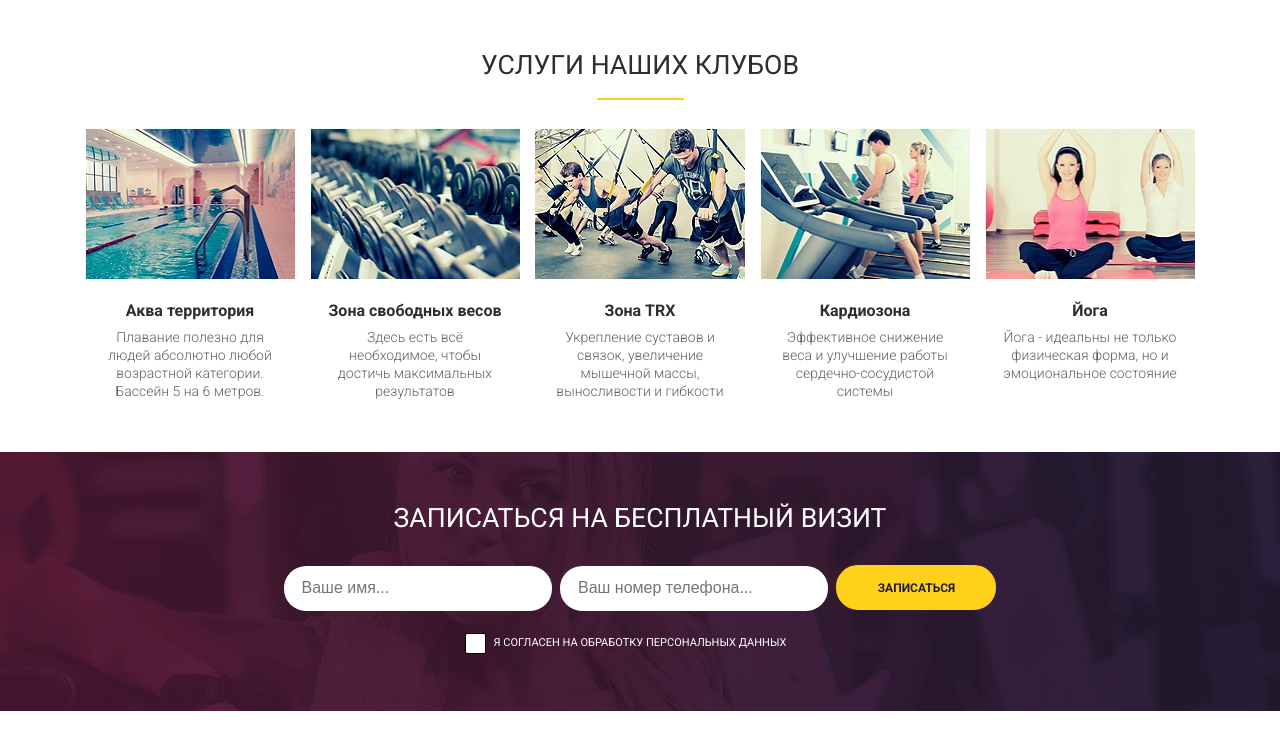
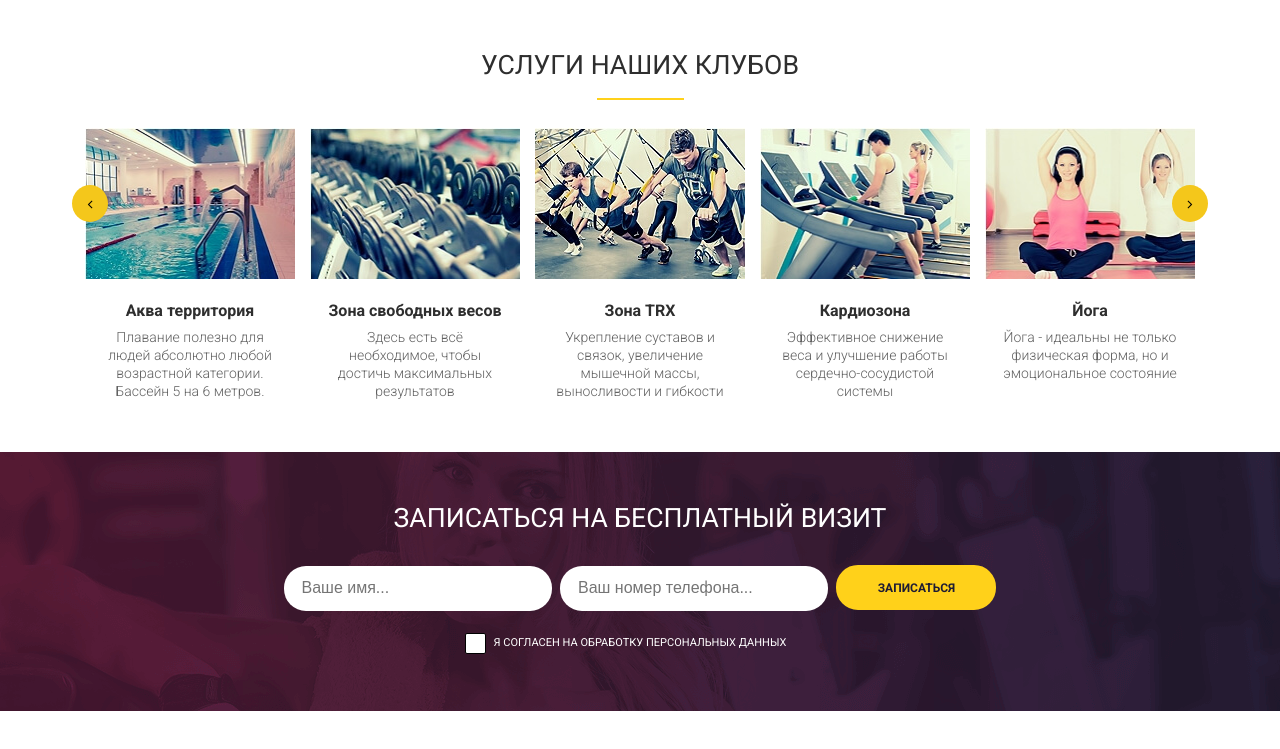
Before and after one commit to Evgeny861/BodyGYM, a website built with webpack: page mozaika.html in a window 1280 px wide. Shown: the part 2337-3086 px from the top of the page. Built offline with nearby package versions, Linux system fonts and the light colour scheme; what element-closest would draw is missing.

Commit message:
стрелка

```diff
--- a/mozaika.html
+++ b/mozaika.html
@@ -416,6 +416,16 @@
                 <h6>Йога</h6>
                 <p>Йога - идеальны не только физическая форма, но и эмоциональное состояние</p>
             </div>
+            <div class="slider-arrow prev">
+                <span>
+                    <i class="fa fa-angle-left" aria-hidden="true"></i>
+                </span>
+            </div>
+            <div class="slider-arrow next">
+                <span>
+                    <i class="fa fa-angle-right" aria-hidden="true"></i>
+                </span>
+            </div>
         </div>
     </div>
 </section>
--- a/src/modules/carousel.js
+++ b/src/modules/carousel.js
@@ -4,9 +4,9 @@ const carousel = () => {
         prev = document.querySelector('.prev'),
         next = document.querySelector('.next');
 
+
+    sliders[0].style.cssText = `transition: all 0.2s linear 0s; min-width: 210px; margin-left: 0px;`;
     let count = 0;
-    sliders[0].style.cssText = `transition: all 0.2s linear 0s; min-width: 210px; margin-left: 0px;`;
-
     servicesSlider.addEventListener('click', (e) => {
       if (!event.target.closest('.slider-arrow')){
         return
```
Also changed, not shown: schelkovo.html (+10 -0 lines).
